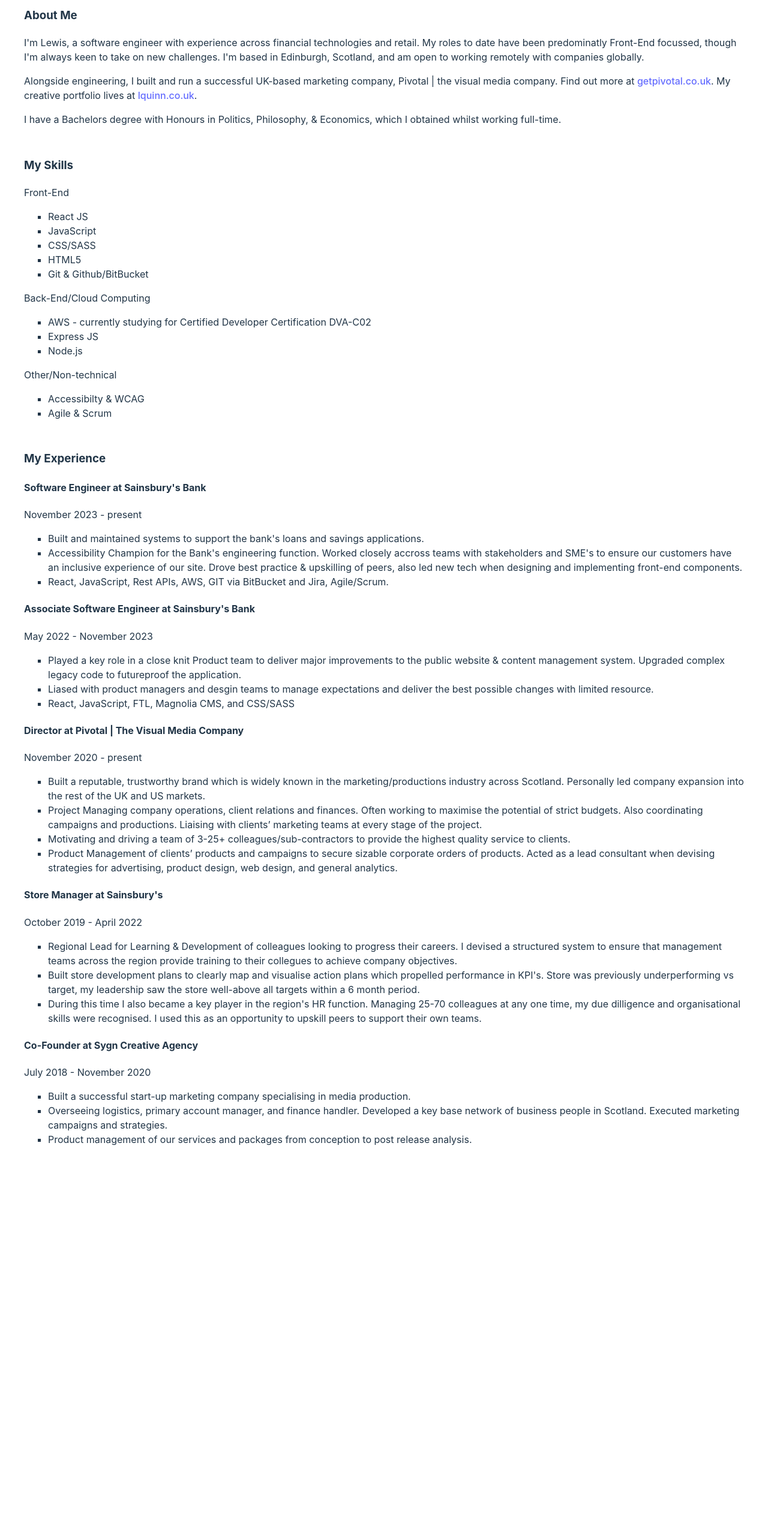
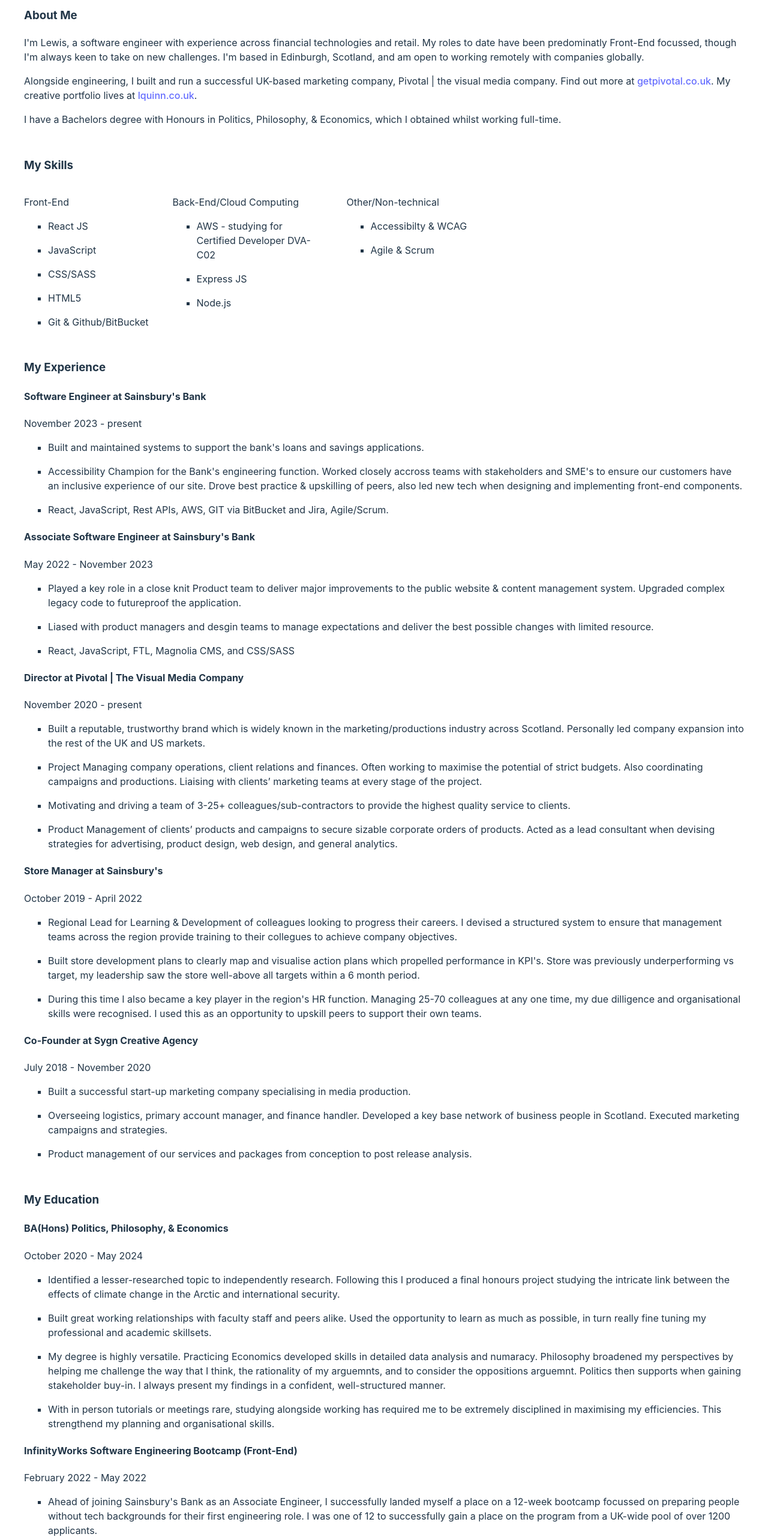
Before and after one commit to kingoflecky/lewiscv, a React (Vite) app: page / in a window 1280 px wide. Shown: the part 234-2797 px from the top of the page at 60% size. Before the commit the page ends 2202 px from the top, so only its background shows below. Built offline with nearby package versions, Linux system fonts and the light colour scheme.

Commit message:
007: add education & tidy up page CSS

```diff
--- a/src/App.css
+++ b/src/App.css
@@ -15,3 +15,7 @@
 .card {
   padding: 0.5em;
 }
+
+li {
+  margin-bottom: 1em;
+}
--- a/src/App.jsx
+++ b/src/App.jsx
@@ -4,6 +4,7 @@
 import BriefIntro from "./components/BriefIntro";
 import MySkills from "./components/MySkills";
 import Experience from "./components/Experience";
+import Education from "./components/Education";
 
 function App() {
   const [count, setCount] = useState(0);
@@ -26,6 +27,10 @@
         <Experience />
       </div>
 
+      <div className="card">
+        <Education />
+      </div>
+
     </>
   );
 }
--- /dev/null
+++ b/src/components/Education.jsx
@@ -0,0 +1,65 @@
+const Education = () => {
+  return (
+    <>
+      <h3>My Education</h3>
+
+      <h4>BA(Hons) Politics, Philosophy, & Economics</h4>
+      <p>October 2020 - May 2024</p>
+      <ul>
+        <li>
+          Identified a lesser-researched topic to independently research.
+          Following this I produced a final honours project studying the
+          intricate link between the effects of climate change in the Arctic and
+          international security.
+        </li>
+        <li>
+          Built great working relationships with faculty staff and peers alike.
+          Used the opportunity to learn as much as possible, in turn really fine
+          tuning my professional and academic skillsets.
+        </li>
+        <li>
+          My degree is highly versatile. Practicing Economics developed skills
+          in detailed data analysis and numaracy. Philosophy broadened my
+          perspectives by helping me challenge the way that I think, the
+          rationality of my arguemnts, and to consider the oppositions arguemnt.
+          Politics then supports when gaining stakeholder buy-in. I always
+          present my findings in a confident, well-structured manner.
+        </li>
+        <li>
+          With in person tutorials or meetings rare, studying alongside working
+          has required me to be extremely disciplined in maximising my
+          efficiencies. This strengthend my planning and organisational skills.{" "}
+        </li>
+      </ul>
+
+      <h4>InfinityWorks Software Engineering Bootcamp (Front-End)</h4>
+      <p>February 2022 - May 2022</p>
+      <ul>
+        <li>
+          Ahead of joining Sainsbury's Bank as an Associate Engineer, I
+          successfully landed myself a place on a 12-week bootcamp focussed on
+          preparing people without tech backgrounds for their first engineering
+          role. I was one of 12 to successfully gain a place on the program from
+          a UK-wide pool of over 1200 applicants.
+        </li>
+        <li>
+          Main deliverable was an e-commerce site which used React & AWS. The
+          customer had to be able to browse products, edit their basket, input
+          personal details, and recieve email confirmation of their order. The
+          app used React State, Hooks, and API requests, to build an effective
+          user-experience. I also handled design using Figma.
+        </li>
+        <li>
+          Was at the forefront of building a support network and made lasting
+          connections with peers and tutors.
+        </li>
+        <li>
+          Learnt the fundamentals of how to be a great software engineer from a
+          group of top engineers who became tutors.{" "}
+        </li>
+      </ul>
+    </>
+  );
+};
+
+export default Education;
--- a/src/components/MySkills.jsx
+++ b/src/components/MySkills.jsx
@@ -1,9 +1,12 @@
-import "../css/MySkills.css"
+import "../css/MySkills.css";
 
 const MySkills = () => {
   return (
     <>
       <h3>My Skills</h3>
+
+      <div className="skillsTable">
+        <div className="skillsItem">
           <p>Front-End</p>
           <ul>
             <li>React JS</li>
@@ -12,19 +15,25 @@
             <li>HTML5</li>
             <li>Git & Github/BitBucket</li>
           </ul>
+        </div>
 
+        <div className="skillsItem">
           <p>Back-End/Cloud Computing</p>
           <ul>
-        <li>AWS - currently studying for Certified Developer Certification DVA-C02</li>
+            <li>AWS - studying for Certified Developer DVA-C02</li>
             <li>Express JS</li>
             <li>Node.js</li>
           </ul>
+        </div>
 
+        <div className="skillsItem">
           <p>Other/Non-technical</p>
           <ul>
             <li>Accessibilty & WCAG</li>
             <li>Agile & Scrum</li>
           </ul>
+        </div>
+      </div>
     </>
   );
 };
--- a/src/css/MySkills.css
+++ b/src/css/MySkills.css
@@ -2,3 +2,18 @@
     list-style:square;
     position: relative;
   }
+
+  .skillsTable {
+    display: inline-flex;
+  }
+
+ .skillsItem {
+  margin-right: 2.5em;;
+  max-width: 250px;
+  }
+
+  @media only screen and (max-width: 780px) {
+    .skillsTable {
+      display: block;
+    }
+  }
```
Lines whose indentation alone changed are shown as unchanged.
